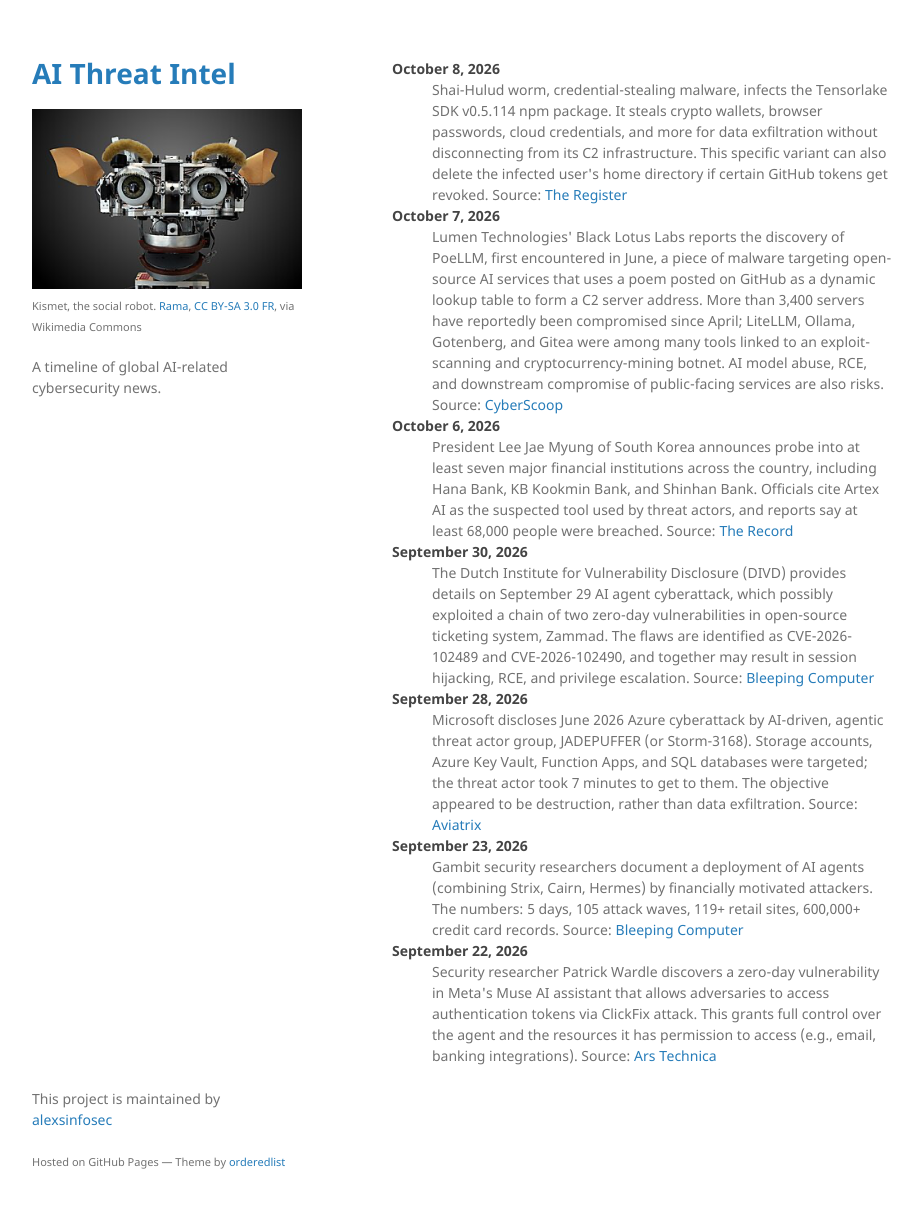
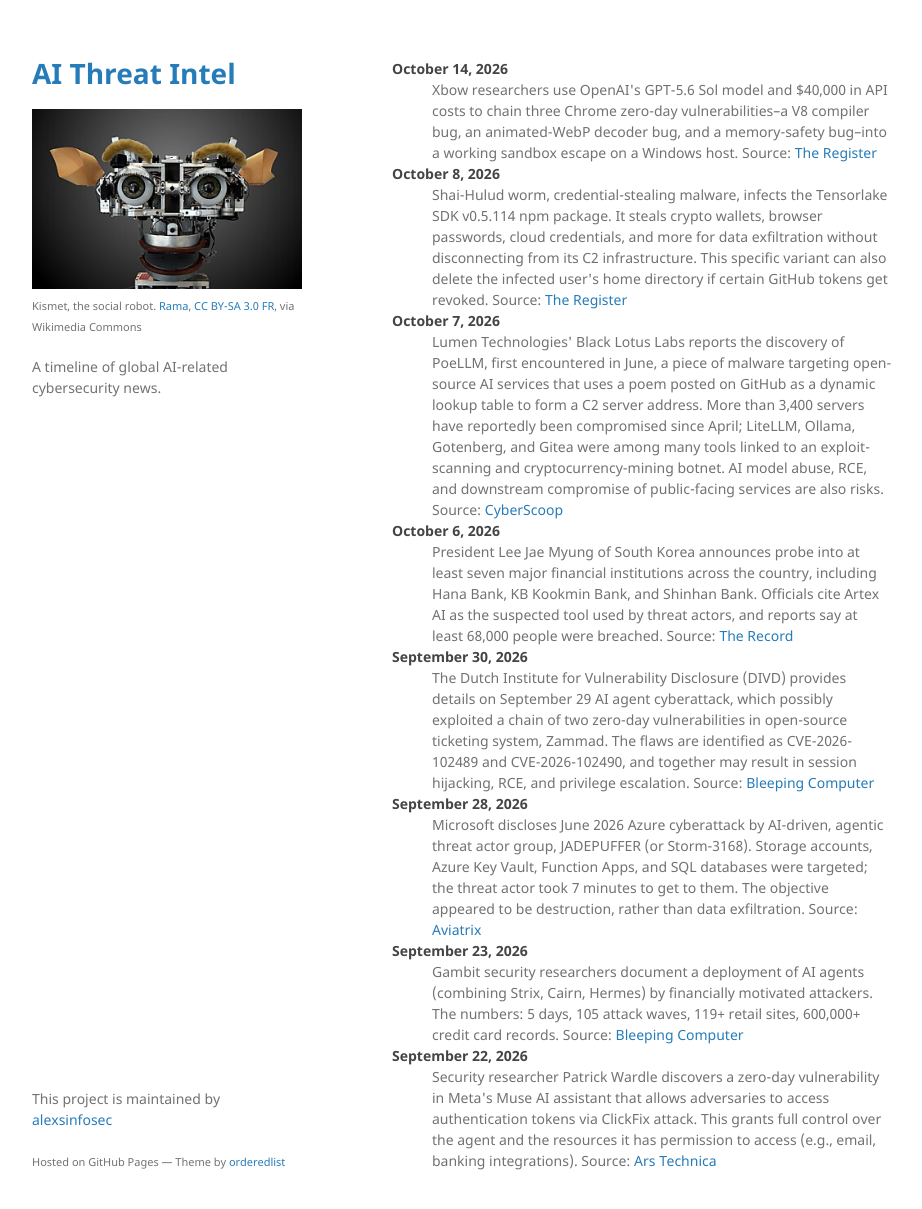
Before and after one commit to alexsinfosec/aithreatintel, a Jekyll site: the page built from index.md, in a window 1280 px wide and 1241 px high. Shown: the top 1209 px of the window, without its empty margins (178-1100 px from the left). Built offline with Jekyll 4.4.1, drawn with Linux system fonts in a browser that asks for light colours.

Commit message:
Update index.md with October 2026 security reports
Added recent security incidents involving malware and vulnerabilities.

```diff
--- a/index.md
+++ b/index.md
@@ -3,6 +3,8 @@ layout: default
 ---
 
 <dl>
+<dt>October 14, 2026</dt>
+<dd>Xbow researchers use OpenAI's GPT-5.6 Sol model and $40,000 in API costs to chain three Chrome zero-day vulnerabilities–a V8 compiler bug, an animated-WebP decoder bug, and a memory-safety bug–into a working sandbox escape on a Windows host. Source: <a href="https://www.theregister.com/security/2026/10/14/security-researchers-spent-6-days-doing-their-chromework-built-1b-user-exploit/5303134" target="_blank">The Register</a></dd>
 <dt>October 8, 2026</dt>
 <dd>Shai-Hulud worm, credential-stealing malware, infects the Tensorlake SDK v0.5.114 npm package. It steals crypto wallets, browser passwords, cloud credentials, and more for data exfiltration without disconnecting from its C2 infrastructure. This specific variant can also delete the infected user's home directory if certain GitHub tokens get revoked. Source: <a href="https://www.theregister.com/security/2026/10/08/shai-hulud-worm-makes-jump-to-ai-infrastructure-with-tensorlake-compromise/5302054" target="_blank">The Register</a></dd>
 <dt>October 7, 2026</dt>
```
